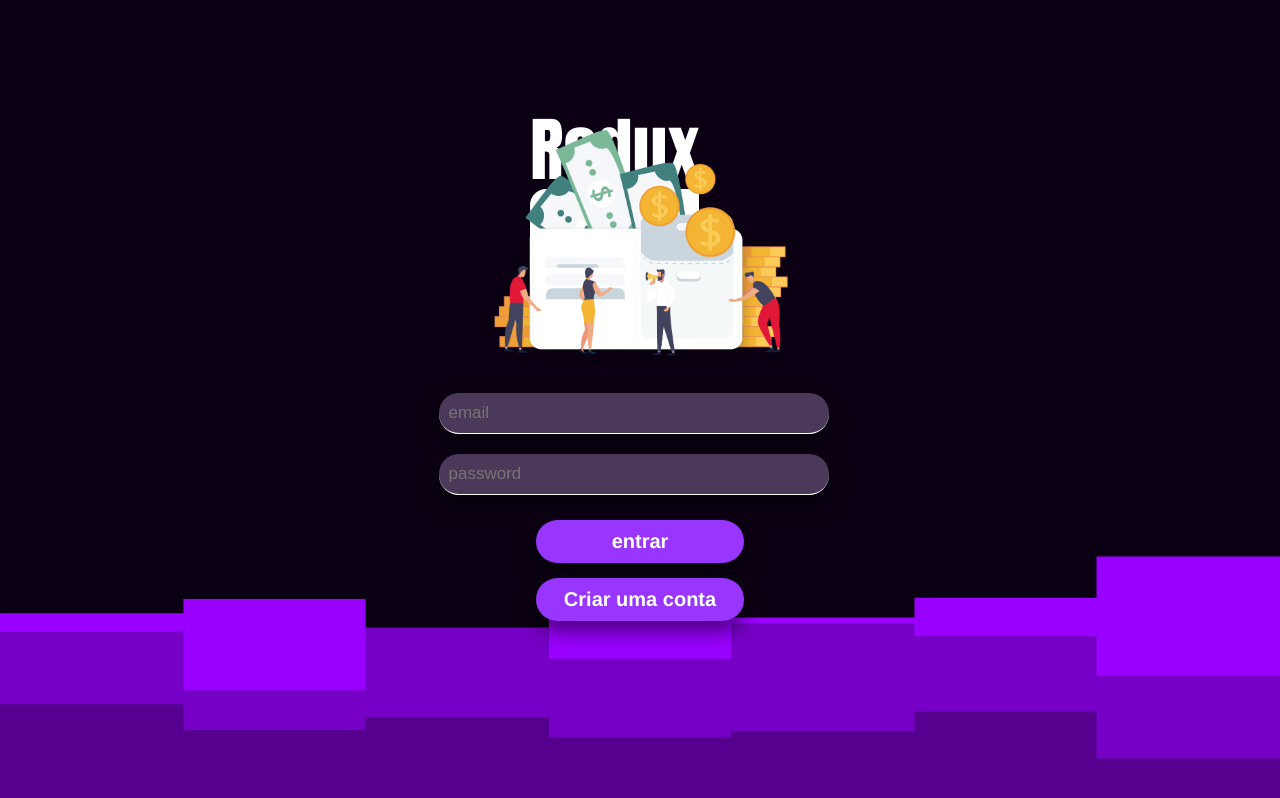
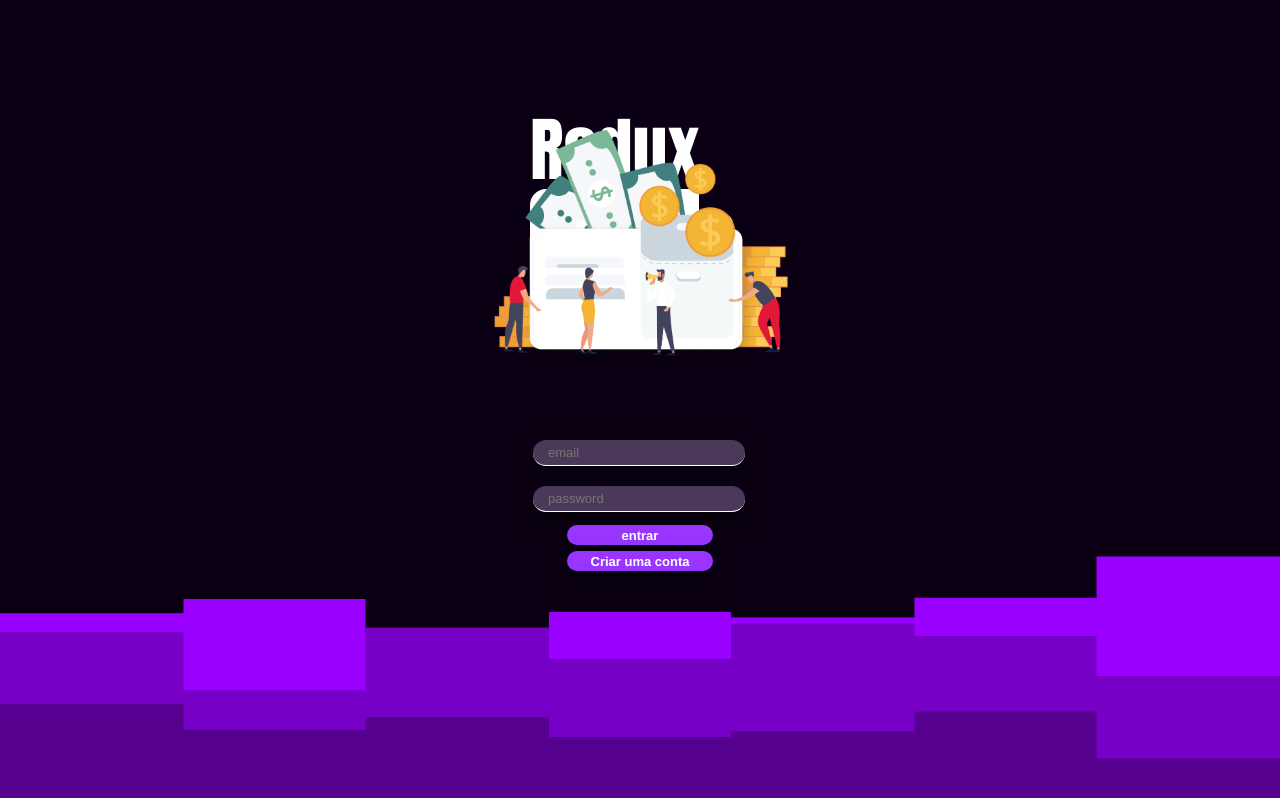
Before and after one commit to brenooliveiranascimento/Redux-wallet-Redux-thunk, a React (Create React App) app: page / in a window 1280 px wide. Built offline with nearby package versions, Linux system fonts and the light colour scheme.

Commit message:
deploy moboile 1

```diff
--- a/src/Components/Forms/AuthForm/AuthForm.css
+++ b/src/Components/Forms/AuthForm/AuthForm.css
@@ -65,3 +65,21 @@ button:hover{
     width: 70%;
   }
 }
+
+@media screen and (max-height: 900px){
+  .formContent input {
+    height: 5px;
+    padding-left: 15px;
+    font-size: 13px;
+    width: 90%;
+  }
+  .formContent button {
+    width: 70%;
+    height: 20px;
+    display: flex;
+    align-items: center;
+    justify-content: center;
+    font-size: 13px;
+    margin: 3px;
+  }
+}
--- a/src/Components/Logo/LogoSignIn.css
+++ b/src/Components/Logo/LogoSignIn.css
@@ -86,11 +86,13 @@ h1 {
     top:220px;
     left: 34%;
     font-size: 26px;
+    display: none;
   }
 
   .Logo_1Mobile {
     top:20px;
     font-size: 26px;
     left: 34%;
+    display: none;
   }
 }
--- a/src/Components/Logo/LogoSignIn.tsx
+++ b/src/Components/Logo/LogoSignIn.tsx
@@ -5,6 +5,7 @@ import animationData from '../../assets/lottie/xablau.json';
 
 function LogoSignIn() {
   const [widthScreen, setWidthScreen] = useState(window.innerWidth);
+  const [heighScreen, setheighthScreen] = useState(window.innerHeight);
   const defaultOptions: any = {
     loop: true,
     autoplay: true,
@@ -16,6 +17,7 @@ function LogoSignIn() {
 
   useEffect(() => {
     setInterval(() => setWidthScreen(window.innerWidth), 100);
+    setInterval(() => setheighthScreen(window.innerHeight), 100);
   }, []);
   if (widthScreen < 700) {
     return (
@@ -43,6 +45,8 @@ function LogoSignIn() {
             width: 200,
             height: 200,
             marginRight: 20,
+            marginTop: heighScreen < 720 ? 70 : 20,
+            marginBottom: heighScreen < 720 ? -50 : 0,
           }}
           options={defaultOptions}
         />
```
